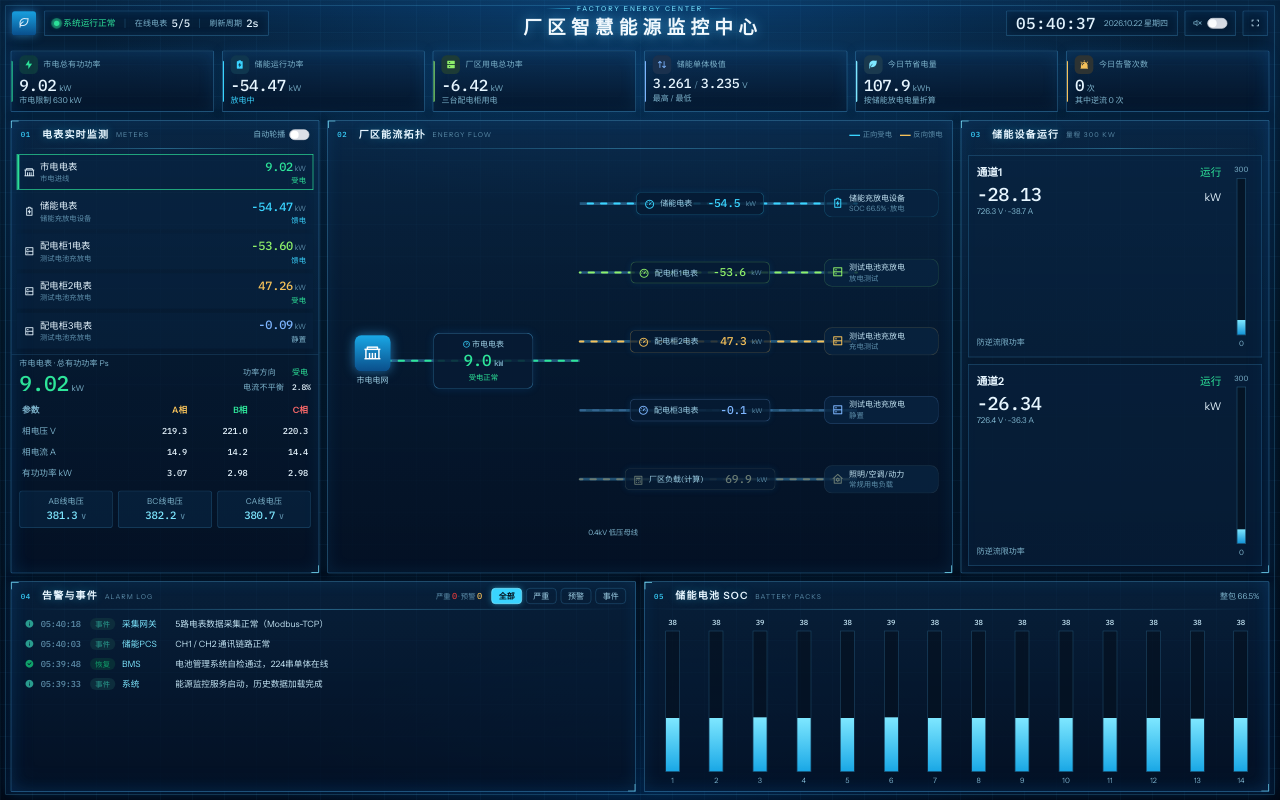
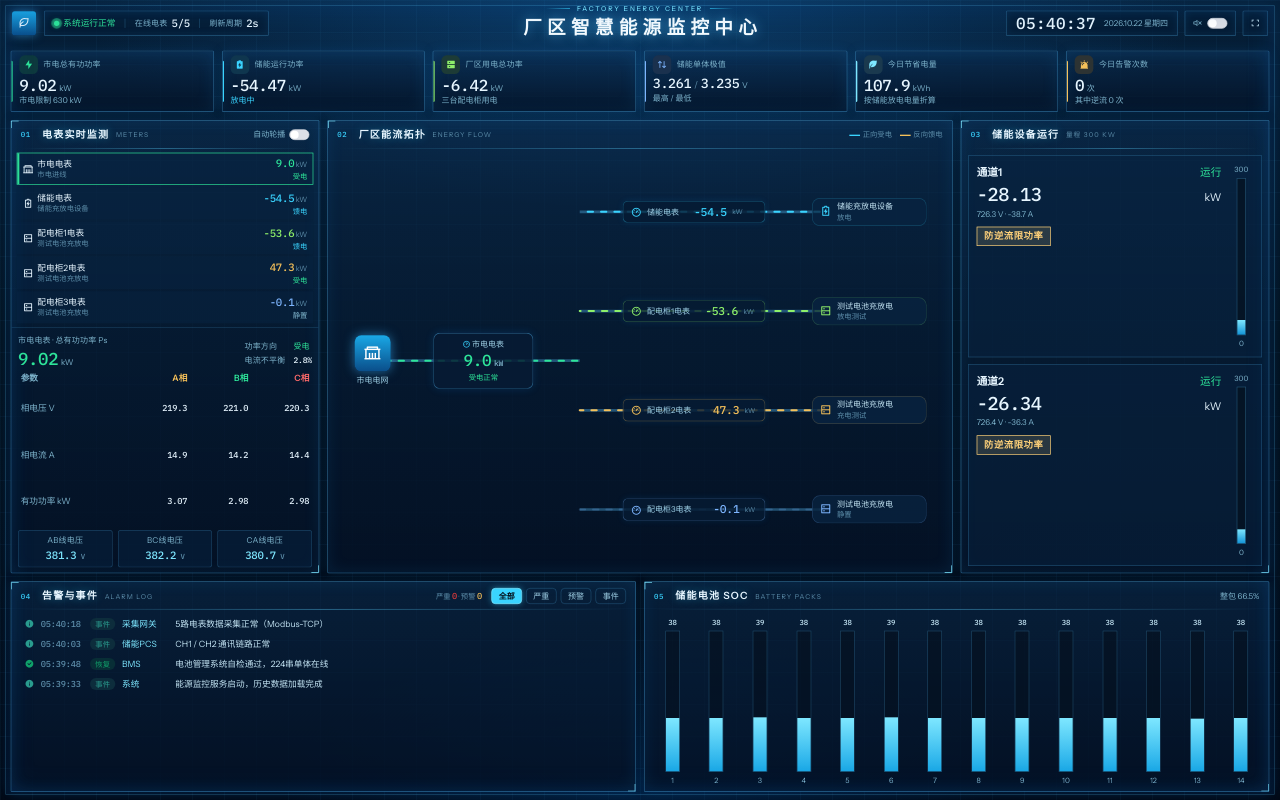
Before and after one commit to manws/pc_energy_storage_monitoring_system, a Vue app: page / in a window 1280 px wide. Built offline with nearby package versions, Linux system fonts and the light colour scheme.

Commit message:
--story=0 调整界面布局使其合理

```diff
--- a/src/components/EnergyTopology.vue
+++ b/src/components/EnergyTopology.vue
@@ -10,14 +10,15 @@ const { state } = useEnergy();
 const VW = 1000;
 const VH = 300;
 const BUS_X = 400;
+const GRID_Y = 150;
+const BRANCH_Y = [42, 114, 186, 258];
 
 interface Branch { id: PowerKey; name: string; color: string; icon: string; device: string; y: number }
 
 const grid = METERS[0];
-const branches: Branch[] = [
-  ...METERS.slice(1).map((m, i) => ({ id: m.id, name: m.name, color: m.color, icon: m.icon, device: m.device, y: 36 + i * 50 })),
-  { id: 'base', name: '厂区负载(计算)', color: '#6a7b73', icon: 'ri-home-gear-line', device: '照明/空调/动力', y: 236 }
-];
+const branches: Branch[] = METERS.slice(1).map((m, i) => ({
+  id: m.id, name: m.name, color: m.color, icon: m.icon, device: m.device, y: BRANCH_Y[i]
+}));
 
 const pos = (x: number, y: number) => ({ left: `${(x / VW) * 100}%`, top: `${(y / VH) * 100}%` });
 
@@ -41,9 +42,9 @@ const view = computed(() => {
     gridColor: alarm ? '#dc2626' : grid.color,
     branches: branches.map((b) => {
       const p = s.power[b.id];
-      let status = '常规用电负载';
-      if (b.id === 'ess') status = `SOC ${fmt(s.bms.soc, 1)}% · ${p > 0.5 ? '充电' : p < -0.5 ? '放电' : '静置'}`;
-      else if (b.id === 'cab1' || b.id === 'cab2' || b.id === 'cab3') status = PHASE_TEXT[s.cabPhase[b.id]];
+      const status = b.id === 'ess'
+        ? (p > 0.5 ? '充电' : p < -0.5 ? '放电' : s.essStep === 4 ? '停机' : '静置')
+        : PHASE_TEXT[s.cabPhase[b.id as 'cab1' | 'cab2' | 'cab3']];
       return { ...b, p, status };
     })
   };
@@ -67,21 +68,21 @@ const view = computed(() => {
               <stop offset="1" stop-color="#0b8456" />
             </linearGradient>
           </defs>
-          <path :d="`M80 150 H${BUS_X}`" stroke="rgba(90,196,255,.35)" stroke-width="4" fill="none" />
-          <path :d="`M80 150 H${BUS_X}`" class="flow" fill="none" :style="flowStyle(view.gridP, view.gridColor)" />
+          <path :d="`M80 ${GRID_Y} H${BUS_X}`" stroke="rgba(90,196,255,.35)" stroke-width="4" fill="none" />
+          <path :d="`M80 ${GRID_Y} H${BUS_X}`" class="flow" fill="none" :style="flowStyle(view.gridP, view.gridColor)" />
           <g v-for="b in view.branches" :key="b.id">
-            <path :d="`M${BUS_X} ${b.y} H860`" stroke="rgba(90,196,255,.35)" stroke-width="4" fill="none" />
-            <path :d="`M${BUS_X} ${b.y} H860`" class="flow" fill="none" :style="flowStyle(b.p, b.color)" />
+            <path :d="`M${BUS_X} ${b.y} H800`" stroke="rgba(90,196,255,.35)" stroke-width="4" fill="none" />
+            <path :d="`M${BUS_X} ${b.y} H800`" class="flow" fill="none" :style="flowStyle(b.p, b.color)" />
           </g>
-          <line :x1="BUS_X" y1="24" :x2="BUS_X" y2="252" stroke="url(#bus-g)" stroke-width="8" stroke-linecap="round" />
+          <line :x1="BUS_X" y1="28" :x2="BUS_X" y2="272" stroke="url(#bus-g)" stroke-width="8" stroke-linecap="round" />
         </svg>
 
-        <div class="node" :style="pos(56, 150)">
+        <div class="node" :style="pos(56, GRID_Y)">
           <div class="src" :class="{ 'is-alarm': view.alarm }"><i class="ri-government-line" /></div>
           <div class="text-[12px] text-slate-300 mt-1 text-center">市电电网</div>
         </div>
 
-        <div class="node" :style="pos(240, 150)">
+        <div class="node" :style="pos(240, GRID_Y)">
           <div class="gm" :class="{ 'is-alarm': view.alarm }">
             <div class="text-[12px] text-slate-300"><i class="ri-dashboard-3-line text-cyan-300" /> 市电电表</div>
             <div class="num text-[24px] leading-7" :style="{ color: view.gridColor }">{{ fmt(view.gridP, 1) }}<span class="text-[12px] text-slate-400 ml-1">kW</span></div>
@@ -89,20 +90,16 @@ const view = computed(() => {
           </div>
         </div>
 
-        <div class="node !-translate-x-0" :style="pos(BUS_X + 14, 268)">
-          <span class="text-[11px] text-slate-400 whitespace-nowrap">0.4kV 低压母线</span>
-        </div>
-
         <template v-for="b in view.branches" :key="b.id">
-          <div class="node" :style="pos(600, b.y)">
+          <div class="node" :style="pos(590, b.y)">
             <div class="bm" :style="{ '--bc': `${b.color}55` }">
-              <i :class="b.id === 'base' ? 'ri-calculator-line' : 'ri-dashboard-3-line'" :style="{ color: b.color }" />
+              <i class="ri-dashboard-3-line" :style="{ color: b.color }" />
               <span class="text-[12px] text-slate-300">{{ b.name }}</span>
               <span class="num text-[17px] w-[64px] text-right" :style="{ color: b.color }">{{ fmt(b.p, 1) }}</span>
               <span class="text-[10px] text-slate-500">kW</span>
             </div>
           </div>
-          <div class="node" :style="pos(900, b.y)">
+          <div class="node" :style="pos(880, b.y)">
             <div class="dev" :style="{ '--bc': `${b.color}33` }">
               <i :class="b.icon" class="text-[18px]" :style="{ color: b.color }" />
               <div class="leading-4">
@@ -172,6 +169,7 @@ svg line {
   display: flex;
   align-items: center;
   gap: 8px;
+  width: 214px;
   padding: 4px 12px;
   white-space: nowrap;
   border-radius: 8px;
--- a/src/components/MeterBoard.vue
+++ b/src/components/MeterBoard.vue
@@ -81,14 +81,16 @@ const view = computed(() => {
           @click="emit('update:selected', r.id)"
         >
           <i :class="r.icon" />
-          <div class="min-w-0">
-            <div class="text-[14px] text-slate-100 leading-5 truncate">{{ r.name }}</div>
-            <div class="text-[11px] text-slate-500 truncate">{{ r.device }}</div>
+          <div class="name">
+            <div class="text-[13px] text-slate-100 leading-4">{{ r.name }}</div>
+            <div class="text-[11px] text-slate-500 leading-4">{{ r.device }}</div>
           </div>
-          <div class="ml-auto text-right">
-            <span class="num text-[18px]" :style="{ color: r.alarm ? '#ff6b6b' : r.color }">{{ fmt(r.ps, 2) }}</span>
-            <span class="text-[11px] text-slate-500 ml-0.5">kW</span>
-            <div class="text-[11px]" :class="r.dir.cls">{{ r.dir.text }}</div>
+          <div class="val">
+            <div>
+              <span class="num text-[16px]" :style="{ color: r.alarm ? '#ff6b6b' : r.color }">{{ fmt(r.ps, 1) }}</span>
+              <span class="text-[11px] text-slate-500 ml-0.5">kW</span>
+            </div>
+            <div class="text-[11px] leading-4" :class="r.dir.cls">{{ r.dir.text }}</div>
           </div>
         </li>
       </ul>
@@ -98,7 +100,7 @@ const view = computed(() => {
           <div>
             <div class="label">{{ meta.name }} · 总有功功率 Ps</div>
             <div class="leading-none mt-1">
-              <span class="num text-[32px]" :style="{ color: view.alarm ? '#ff6b6b' : meta.color }">{{ fmt(view.e.ps, 2) }}</span>
+              <span class="num text-[26px]" :style="{ color: view.alarm ? '#ff6b6b' : meta.color }">{{ fmt(view.e.ps, 2) }}</span>
               <span class="text-[12px] text-slate-400 ml-1">kW</span>
             </div>
           </div>
@@ -107,6 +109,7 @@ const view = computed(() => {
             <span class="label">电流不平衡</span><span class="num text-slate-100">{{ fmt(view.unbalance, 1) }}%</span>
           </div>
         </div>
+        <div class="tbl-box">
         <table class="tbl">
           <thead>
             <tr>
@@ -129,6 +132,7 @@ const view = computed(() => {
             </tr>
           </tbody>
         </table>
+        </div>
         <div class="lines">
           <div v-for="l in view.lines" :key="l.label" class="cell">
             <div class="label">{{ l.label }}</div>
@@ -151,22 +155,27 @@ const view = computed(() => {
 .list {
   display: flex;
   flex-direction: column;
-  gap: 6px;
+  gap: 4px;
   margin: 0;
-  padding: 8px;
+  padding: 6px 8px;
   list-style: none;
+  flex: 0 0 auto;
 }
 
 .row {
   display: flex;
   align-items: center;
-  gap: 8px;
-  min-height: 44px;
-  padding: 4px 10px;
+  gap: 6px;
+  min-height: 34px;
+  padding: 3px 8px;
   cursor: pointer;
   border: 1px solid transparent;
   background: rgba(8, 36, 64, 0.55);
 }
+
+.name { flex: 1; min-width: 0; }
+.name div { white-space: nowrap; }
+.val { flex: 0 0 auto; text-align: right; }
 
 .row.is-on {
   border-color: var(--c);
@@ -176,20 +185,32 @@ const view = computed(() => {
 .detail {
   flex: 1;
   min-height: 0;
-  overflow: auto;
+  overflow: hidden;
   display: flex;
   flex-direction: column;
-  gap: 10px;
-  padding: 4px 12px 12px;
+  gap: 8px;
+  padding: 10px 10px 8px;
   border-top: 1px solid rgba(90, 196, 255, 0.18);
 }
 
 .hero, .facts, .lines { display: flex; }
-.hero { justify-content: space-between; gap: 12px; align-items: flex-end; }
+.hero { justify-content: space-between; gap: 12px; align-items: flex-end; flex: 0 0 auto; }
 .facts { display: grid; grid-template-columns: auto auto; gap: 4px 12px; font-size: 12px; align-content: end; }
-.tbl { width: 100%; font-size: 13px; }
-.tbl th, .tbl td { padding: 6px 4px; text-align: right; }
+.tbl-box { flex: 1; min-height: 0; }
+.tbl {
+  width: 100%;
+  height: 100%;
+  font-size: 13px;
+  border-collapse: collapse;
+}
+.tbl th, .tbl td { padding: 0 4px; text-align: right; }
 .tbl th:first-child, .tbl td:first-child { text-align: left; color: #7eb4cc; }
-.lines { gap: 8px; }
-.cell { flex: 1; text-align: center; padding: 6px 0; }
+.lines { gap: 8px; flex: 0 0 auto; }
+.cell {
+  flex: 1;
+  min-width: 0;
+  text-align: center;
+  padding: 6px 0;
+  background: rgba(8, 36, 64, 0.55);
+}
 </style>
--- a/src/components/PcsPanel.vue
+++ b/src/components/PcsPanel.vue
@@ -17,7 +17,8 @@ const channels = computed(() => state.value.pcs.map((ch) => {
     voltage: ch.voltage,
     current: ch.current,
     height: Math.min(100, (Math.abs(power) / RANGE) * 100),
-    up: power >= 0
+    up: power >= 0,
+    modeCls: ch.mode.includes('放电') ? 'dis' : ch.mode.includes('充电') ? 'chg' : ch.mode.includes('限功率') ? 'limit' : 'rest'
   };
 }));
 
@@ -38,7 +39,7 @@ const anyFault = computed(() => state.value.pcs.some((c) => c.status === '故障
             <span>kW</span>
           </div>
           <div class="meta">{{ fmt(ch.voltage, 1) }} V · {{ fmt(ch.current, 1) }} A</div>
-          <div class="mode">{{ ch.mode }}</div>
+          <div class="mode" :class="ch.modeCls">{{ ch.mode }}</div>
         </div>
         <div class="gauge">
           <span>300</span>
@@ -80,8 +81,21 @@ const anyFault = computed(() => state.value.pcs.some((c) => c.status === '故障
 .st.bad, .bad { color: #ff8a8a; }
 .power { margin-top: 8px; }
 .power .num { font-size: 28px; line-height: 1; }
-.meta, .mode { color: #7eb4cc; font-size: 12px; }
-.mode { margin-top: auto; }
+.meta { margin-top: 4px; color: #7eb4cc; font-size: 12px; }
+.mode {
+  align-self: flex-start;
+  margin-top: 10px;
+  padding: 3px 10px;
+  font-size: 14px;
+  font-weight: 600;
+  letter-spacing: 0.06em;
+  border: 1px solid currentColor;
+  background: color-mix(in srgb, currentColor 14%, transparent);
+}
+.mode.chg { color: #7dffc3; }
+.mode.dis { color: #8aecff; }
+.mode.limit { color: #ffd27a; }
+.mode.rest { color: #d5e8f2; }
 
 .gauge {
   width: 36px;
```
